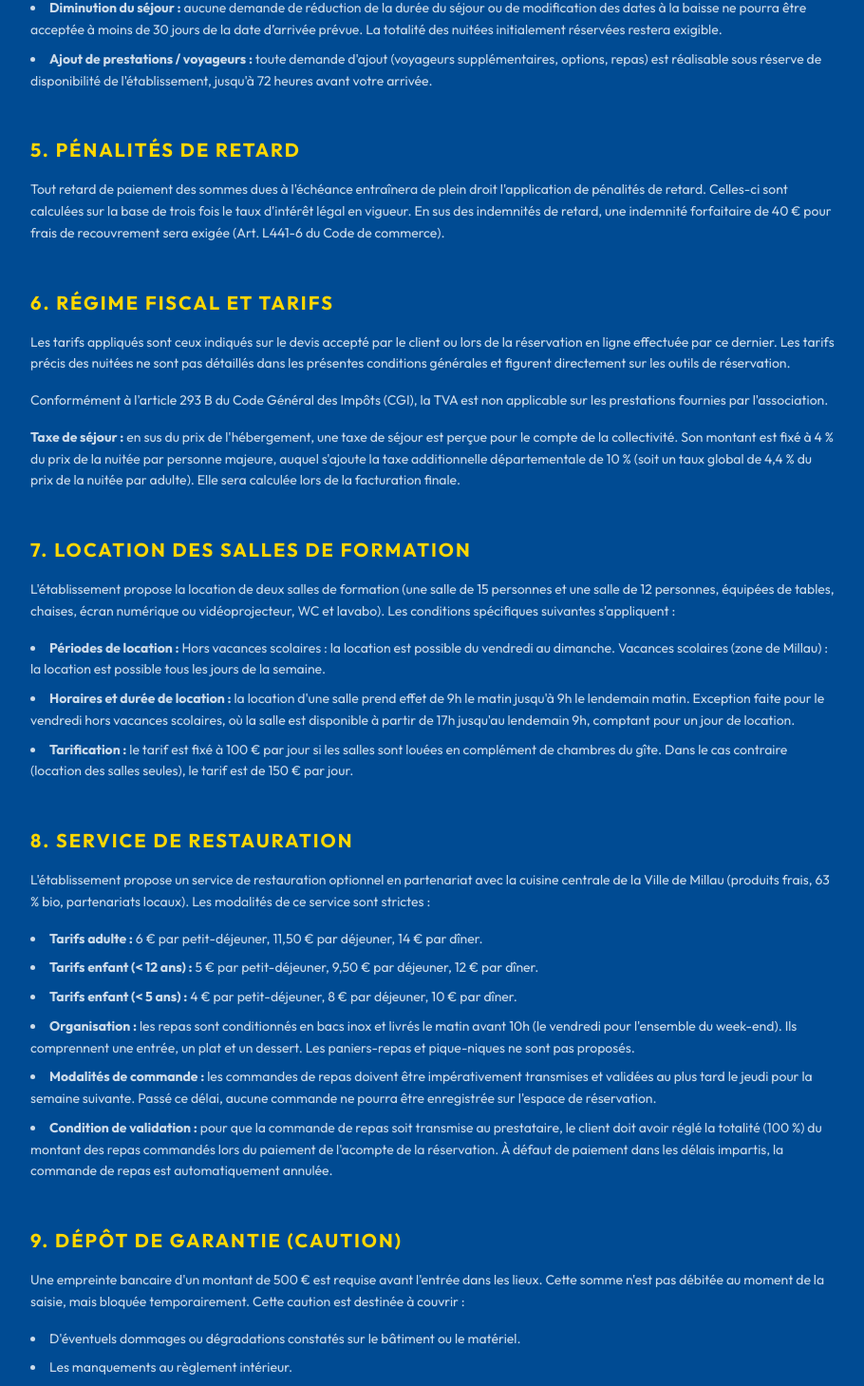
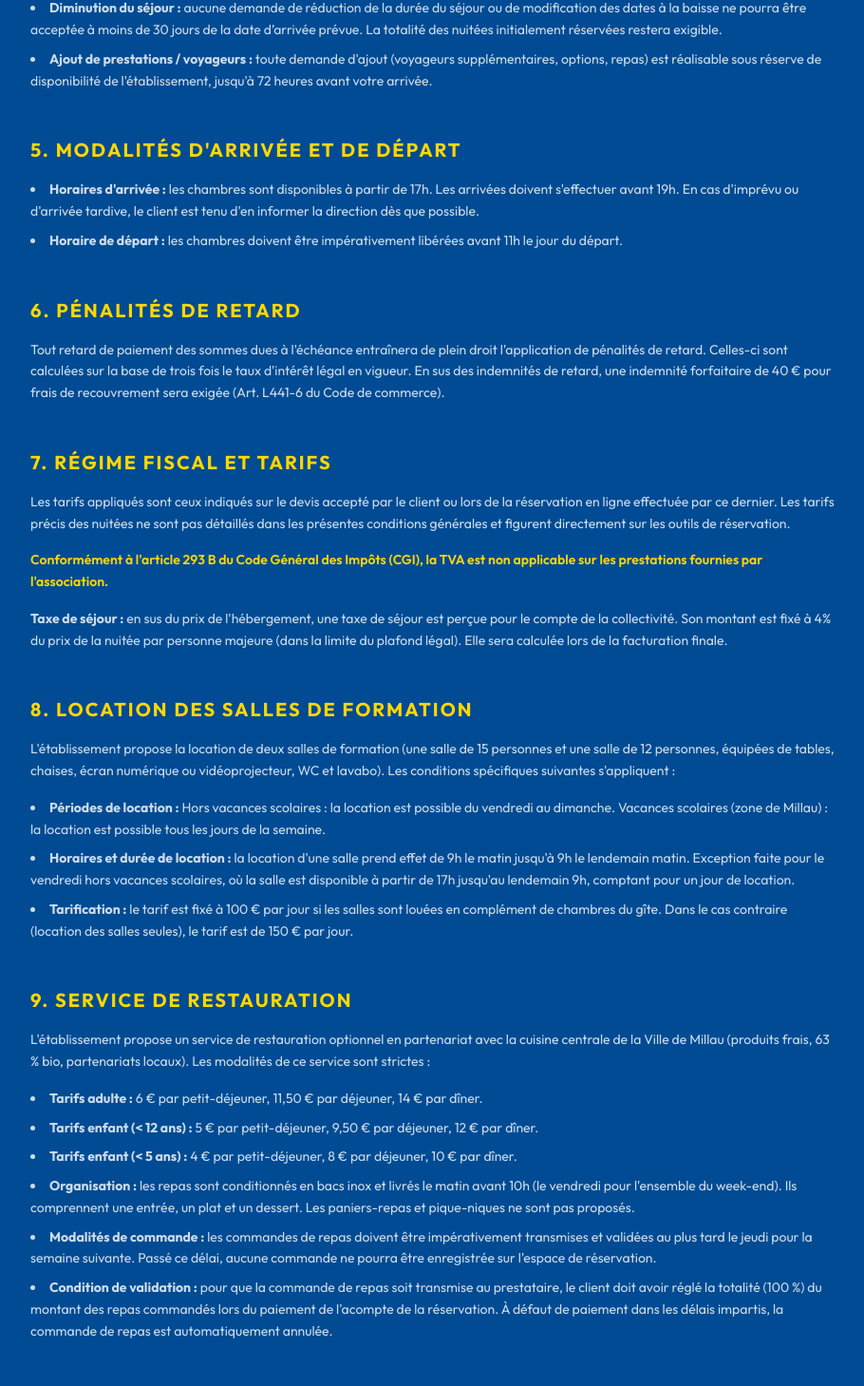
Before and after one commit to drmucomnisports-cyber/maladrerie, a React (Vite) app: page /cgv in a window 1280 px wide. Shown: the part 1092-2551 px from the top of the page at 95% size, without its empty margins (184-1094 px from the left). Built offline with nearby package versions, Linux system fonts and the light colour scheme; no server answers; a web font is replaced by a local one.

Commit message:
fix(cgv): update general conditions to 12 sections and adjust article references

```diff
--- a/src/pages/CGV.jsx
+++ b/src/pages/CGV.jsx
@@ -38,7 +38,7 @@ const CGV = () => {
 
           <section>
             <h2 className="text-xl font-bold text-muc-yellow uppercase tracking-widest mb-4">3. Annulation</h2>
-            <p>En cas d'annulation de la part du client, les conditions suivantes s'applient :</p>
+            <p>En cas d'annulation de la part du client, les conditions suivantes s'appliquent :</p>
             <ul className="mt-4 space-y-2 list-disc list-inside">
               <li>Plus de 30 jours avant l'arrivée : l'acompte de 30 % est restitué au client, déduction faite de 30 € pour frais de dossier et de gestion administrative. Ce montant de frais de dossier ne pourra en aucun cas excéder le montant total de l'acompte versé.</li>
               <li>Moins de 30 jours avant l'arrivée : l'acompte de 30 % reste acquis à l'établissement et ne fera l'objet d'aucun remboursement.</li>
@@ -57,19 +57,27 @@ const CGV = () => {
           </section>
 
           <section>
-            <h2 className="text-xl font-bold text-muc-yellow uppercase tracking-widest mb-4">5. Pénalités de retard</h2>
+            <h2 className="text-xl font-bold text-muc-yellow uppercase tracking-widest mb-4">5. Modalités d'arrivée et de départ</h2>
+            <ul className="space-y-2 list-disc list-inside">
+              <li><strong>Horaires d'arrivée :</strong> les chambres sont disponibles à partir de 17h. Les arrivées doivent s'effectuer avant 19h. En cas d'imprévu ou d'arrivée tardive, le client est tenu d'en informer la direction dès que possible.</li>
+              <li><strong>Horaire de départ :</strong> les chambres doivent être impérativement libérées avant 11h le jour du départ.</li>
+            </ul>
+          </section>
+
+          <section>
+            <h2 className="text-xl font-bold text-muc-yellow uppercase tracking-widest mb-4">6. Pénalités de retard</h2>
             <p>Tout retard de paiement des sommes dues à l'échéance entraînera de plein droit l'application de pénalités de retard. Celles-ci sont calculées sur la base de trois fois le taux d'intérêt légal en vigueur. En sus des indemnités de retard, une indemnité forfaitaire de 40 € pour frais de recouvrement sera exigée (Art. L441-6 du Code de commerce).</p>
           </section>
 
           <section>
-            <h2 className="text-xl font-bold text-muc-yellow uppercase tracking-widest mb-4">6. Régime fiscal et tarifs</h2>
+            <h2 className="text-xl font-bold text-muc-yellow uppercase tracking-widest mb-4">7. Régime fiscal et tarifs</h2>
             <p>Les tarifs appliqués sont ceux indiqués sur le devis accepté par le client ou lors de la réservation en ligne effectuée par ce dernier. Les tarifs précis des nuitées ne sont pas détaillés dans les présentes conditions générales et figurent directement sur les outils de réservation.</p>
-            <p className="mt-4">Conformément à l'article 293 B du Code Général des Impôts (CGI), la TVA est non applicable sur les prestations fournies par l'association.</p>
-            <p className="mt-4"><strong>Taxe de séjour :</strong> en sus du prix de l'hébergement, une taxe de séjour est perçue pour le compte de la collectivité. Son montant est fixé à 4 % du prix de la nuitée par personne majeure, auquel s'ajoute la taxe additionnelle départementale de 10 % (soit un taux global de 4,4 % du prix de la nuitée par adulte). Elle sera calculée lors de la facturation finale.</p>
+            <p className="mt-4 font-semibold text-muc-yellow">Conformément à l'article 293 B du Code Général des Impôts (CGI), la TVA est non applicable sur les prestations fournies par l'association.</p>
+            <p className="mt-4"><strong>Taxe de séjour :</strong> en sus du prix de l'hébergement, une taxe de séjour est perçue pour le compte de la collectivité. Son montant est fixé à 4% du prix de la nuitée par personne majeure (dans la limite du plafond légal). Elle sera calculée lors de la facturation finale.</p>
           </section>
 
           <section>
-            <h2 className="text-xl font-bold text-muc-yellow uppercase tracking-widest mb-4">7. Location des salles de formation</h2>
+            <h2 className="text-xl font-bold text-muc-yellow uppercase tracking-widest mb-4">8. Location des salles de formation</h2>
             <p>L'établissement propose la location de deux salles de formation (une salle de 15 personnes et une salle de 12 personnes, équipées de tables, chaises, écran numérique ou vidéoprojecteur, WC et lavabo). Les conditions spécifiques suivantes s'appliquent :</p>
             <ul className="mt-4 space-y-2 list-disc list-inside">
               <li><strong>Périodes de location :</strong> Hors vacances scolaires : la location est possible du vendredi au dimanche. Vacances scolaires (zone de Millau) : la location est possible tous les jours de la semaine.</li>
@@ -79,7 +87,7 @@ const CGV = () => {
           </section>
 
           <section>
-            <h2 className="text-xl font-bold text-muc-yellow uppercase tracking-widest mb-4">8. Service de restauration</h2>
+            <h2 className="text-xl font-bold text-muc-yellow uppercase tracking-widest mb-4">9. Service de restauration</h2>
             <p>L'établissement propose un service de restauration optionnel en partenariat avec la cuisine centrale de la Ville de Millau (produits frais, 63 % bio, partenariats locaux). Les modalités de ce service sont strictes :</p>
             <ul className="mt-4 space-y-2 list-disc list-inside">
               <li><strong>Tarifs adulte :</strong> 6 € par petit-déjeuner, 11,50 € par déjeuner, 14 € par dîner.</li>
@@ -92,7 +100,7 @@ const CGV = () => {
           </section>
 
           <section>
-            <h2 className="text-xl font-bold text-muc-yellow uppercase tracking-widest mb-4">9. Dépôt de garantie (Caution)</h2>
+            <h2 className="text-xl font-bold text-muc-yellow uppercase tracking-widest mb-4">10. Dépôt de garantie (Caution)</h2>
             <p>Une empreinte bancaire d'un montant de 500 € est requise avant l'entrée dans les lieux. Cette somme n'est pas débitée au moment de la saisie, mais bloquée temporairement. Cette caution est destinée à couvrir :</p>
             <ul className="mt-4 space-y-2 list-disc list-inside">
               <li>D'éventuels dommages ou dégradations constatés sur le bâtiment ou le matériel.</li>
@@ -103,12 +111,12 @@ const CGV = () => {
           </section>
 
           <section>
-            <h2 className="text-xl font-bold text-muc-yellow uppercase tracking-widest mb-4">10. État des lieux et inventaire</h2>
+            <h2 className="text-xl font-bold text-muc-yellow uppercase tracking-widest mb-4">11. État des lieux et inventaire</h2>
             <p>Le présent contrat est complété par un état des lieux et un inventaire du matériel joint en annexe. Il appartient aux occupants de vérifier l'exactitude de ces documents dès leur arrivée. Tout écart ou anomalie constaté doit impérativement être signalé dans les premières heures de l'entrée dans les lieux. Passé ce délai, toute dégradation ou manque constaté lors du départ pourra faire l'objet d'une retenue sur le dépôt de garantie.</p>
           </section>
 
           <section>
-            <h2 className="text-xl font-bold text-muc-yellow uppercase tracking-widest mb-4">11. Respect des lieux et voisinage</h2>
+            <h2 className="text-xl font-bold text-muc-yellow uppercase tracking-widest mb-4">12. Respect des lieux et voisinage</h2>
             <p>Le groupe s'engage à respecter la tranquillité des lieux. Les nuisances sonores excessives ou le non-respect des règles de vie commune sont strictement interdits et pourront donner lieu à une retenue sur la caution.</p>
           </section>
 
--- a/src/pages/CGVPage.jsx
+++ b/src/pages/CGVPage.jsx
@@ -4,7 +4,7 @@ import { ArrowLeft } from 'lucide-react';
 
 const CGVPage = () => {
   return (
-    <div className="min-h-screen bg-muc-blue text-white py-20 px-6">
+    <div className="min-h-screen bg-[#004B93] text-white py-20 px-6">
       <div className="max-w-4xl mx-auto bg-white/5 backdrop-blur-xl p-10 rounded-[2.5rem] border border-white/10 shadow-2xl">
         <Link to="/" className="inline-flex items-center gap-2 text-muc-yellow hover:gap-4 transition-all mb-8 font-bold uppercase tracking-widest text-sm">
           <ArrowLeft size={20} /> Retour à l'accueil
@@ -53,19 +53,27 @@ const CGVPage = () => {
           </section>
 
           <section>
-            <h2 className="text-xl font-bold text-muc-yellow uppercase tracking-widest mb-4">5. Pénalités de retard</h2>
+            <h2 className="text-xl font-bold text-muc-yellow uppercase tracking-widest mb-4">5. Modalités d'arrivée et de départ</h2>
+            <ul className="space-y-2 list-disc list-inside">
+              <li><strong>Horaires d'arrivée :</strong> les chambres sont disponibles à partir de 17h. Les arrivées doivent s'effectuer avant 19h. En cas d'imprévu ou d'arrivée tardive, le client est tenu d'en informer la direction dès que possible.</li>
+              <li><strong>Horaire de départ :</strong> les chambres doivent être impérativement libérées avant 11h le jour du départ.</li>
+            </ul>
+          </section>
+
+          <section>
+            <h2 className="text-xl font-bold text-muc-yellow uppercase tracking-widest mb-4">6. Pénalités de retard</h2>
             <p>Tout retard de paiement des sommes dues à l'échéance entraînera de plein droit l'application de pénalités de retard. Celles-ci sont calculées sur la base de trois fois le taux d'intérêt légal en vigueur. En sus des indemnités de retard, une indemnité forfaitaire de 40 € pour frais de recouvrement sera exigée (Art. L441-6 du Code de commerce).</p>
           </section>
 
           <section>
-            <h2 className="text-xl font-bold text-muc-yellow uppercase tracking-widest mb-4">6. Régime fiscal et tarifs</h2>
+            <h2 className="text-xl font-bold text-muc-yellow uppercase tracking-widest mb-4">7. Régime fiscal et tarifs</h2>
             <p>Les tarifs appliqués sont ceux indiqués sur le devis accepté par le client ou lors de la réservation en ligne effectuée par ce dernier. Les tarifs précis des nuitées ne sont pas détaillés dans les présentes conditions générales et figurent directement sur les outils de réservation.</p>
-            <p className="mt-4">Conformément à l'article 293 B du Code Général des Impôts (CGI), la TVA est non applicable sur les prestations fournies par l'association.</p>
-            <p className="mt-4"><strong>Taxe de séjour :</strong> en sus du prix de l'hébergement, une taxe de séjour est perçue pour le compte de la collectivité. Son montant est fixé à 4 % du prix de la nuitée par personne majeure, auquel s'ajoute la taxe additionnelle départementale de 10 % (soit un taux global de 4,4 % du prix de la nuitée par adulte). Elle sera calculée lors de la facturation finale.</p>
+            <p className="mt-4 font-semibold text-muc-yellow">Conformément à l'article 293 B du Code Général des Impôts (CGI), la TVA est non applicable sur les prestations fournies par l'association.</p>
+            <p className="mt-4"><strong>Taxe de séjour :</strong> en sus du prix de l'hébergement, une taxe de séjour est perçue pour le compte de la collectivité. Son montant est fixé à 4% du prix de la nuitée par personne majeure (dans la limite du plafond légal). Elle sera calculée lors de la facturation finale.</p>
           </section>
 
           <section>
-            <h2 className="text-xl font-bold text-muc-yellow uppercase tracking-widest mb-4">7. Location des salles de formation</h2>
+            <h2 className="text-xl font-bold text-muc-yellow uppercase tracking-widest mb-4">8. Location des salles de formation</h2>
             <p>L'établissement propose la location de deux salles de formation (une salle de 15 personnes et une salle de 12 personnes, équipées de tables, chaises, écran numérique ou vidéoprojecteur, WC et lavabo). Les conditions spécifiques suivantes s'appliquent :</p>
             <ul className="mt-4 space-y-2 list-disc list-inside">
               <li><strong>Périodes de location :</strong> Hors vacances scolaires : la location est possible du vendredi au dimanche. Vacances scolaires (zone de Millau) : la location est possible tous les jours de la semaine.</li>
@@ -75,7 +83,7 @@ const CGVPage = () => {
           </section>
 
           <section>
-            <h2 className="text-xl font-bold text-muc-yellow uppercase tracking-widest mb-4">8. Service de restauration</h2>
+            <h2 className="text-xl font-bold text-muc-yellow uppercase tracking-widest mb-4">9. Service de restauration</h2>
             <p>L'établissement propose un service de restauration optionnel en partenariat avec la cuisine centrale de la Ville de Millau (produits frais, 63 % bio, partenariats locaux). Les modalités de ce service sont strictes :</p>
             <ul className="mt-4 space-y-2 list-disc list-inside">
               <li><strong>Tarifs adulte :</strong> 6 € par petit-déjeuner, 11,50 € par déjeuner, 14 € par dîner.</li>
@@ -88,7 +96,7 @@ const CGVPage = () => {
           </section>
 
           <section>
-            <h2 className="text-xl font-bold text-muc-yellow uppercase tracking-widest mb-4">9. Dépôt de garantie (Caution)</h2>
+            <h2 className="text-xl font-bold text-muc-yellow uppercase tracking-widest mb-4">10. Dépôt de garantie (Caution)</h2>
             <p>Une empreinte bancaire d'un montant de 500 € est requise avant l'entrée dans les lieux. Cette somme n'est pas débitée au moment de la saisie, mais bloquée temporairement. Cette caution est destinée à couvrir :</p>
             <ul className="mt-4 space-y-2 list-disc list-inside">
               <li>D'éventuels dommages ou dégradations constatés sur le bâtiment ou le matériel.</li>
@@ -99,12 +107,12 @@ const CGVPage = () => {
           </section>
 
           <section>
-            <h2 className="text-xl font-bold text-muc-yellow uppercase tracking-widest mb-4">10. État des lieux et inventaire</h2>
+            <h2 className="text-xl font-bold text-muc-yellow uppercase tracking-widest mb-4">11. État des lieux et inventaire</h2>
             <p>Le présent contrat est complété par un état des lieux et un inventaire du matériel joint en annexe. Il appartient aux occupants de vérifier l'exactitude de ces documents dès leur arrivée. Tout écart ou anomalie constaté doit impérativement être signalé dans les premières heures de l'entrée dans les lieux. Passé ce délai, toute dégradation ou manque constaté lors du départ pourra faire l'objet d'une retenue sur le dépôt de garantie.</p>
           </section>
 
           <section>
-            <h2 className="text-xl font-bold text-muc-yellow uppercase tracking-widest mb-4">11. Respect des lieux et voisinage</h2>
+            <h2 className="text-xl font-bold text-muc-yellow uppercase tracking-widest mb-4">12. Respect des lieux et voisinage</h2>
             <p>Le groupe s'engage à respecter la tranquillité des lieux. Les nuisances sonores excessives ou le non-respect des règles de vie commune sont strictement interdits et pourront donner lieu à une retenue sur la caution.</p>
           </section>
 
--- a/src/pages/PaymentSuccess.jsx
+++ b/src/pages/PaymentSuccess.jsx
@@ -136,7 +136,7 @@ const PaymentSuccess = () => {
                       </ul>
                     </div>
                     <p className="text-xs text-slate-500 pt-2 border-t border-slate-100">
-                      Conformément à l'Article 9 des CGV, l'empreinte bancaire sera intégralement libérée/annulée dans un délai de <strong>30 jours maximum après votre départ</strong>, déduction faite des éventuels frais de réparation ou d'indemnisation si nécessaire.
+                      Conformément à l'Article 10 des CGV, l'empreinte bancaire sera intégralement libérée/annulée dans un délai de <strong>30 jours maximum après votre départ</strong>, déduction faite des éventuels frais de réparation ou d'indemnisation si nécessaire.
                     </p>
                   </div>
                 </div>
```
Also changed, not shown: 2 other files (tests, documents, lock files or other folders).
